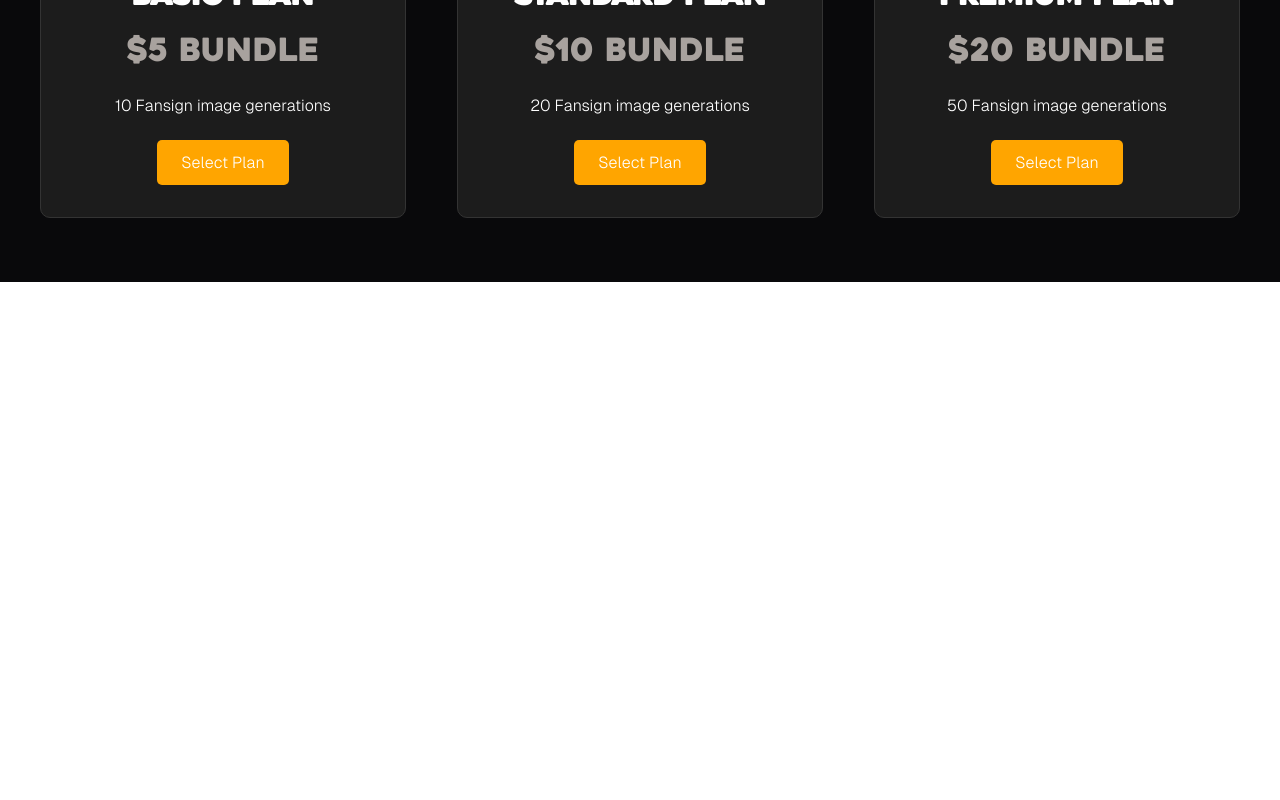
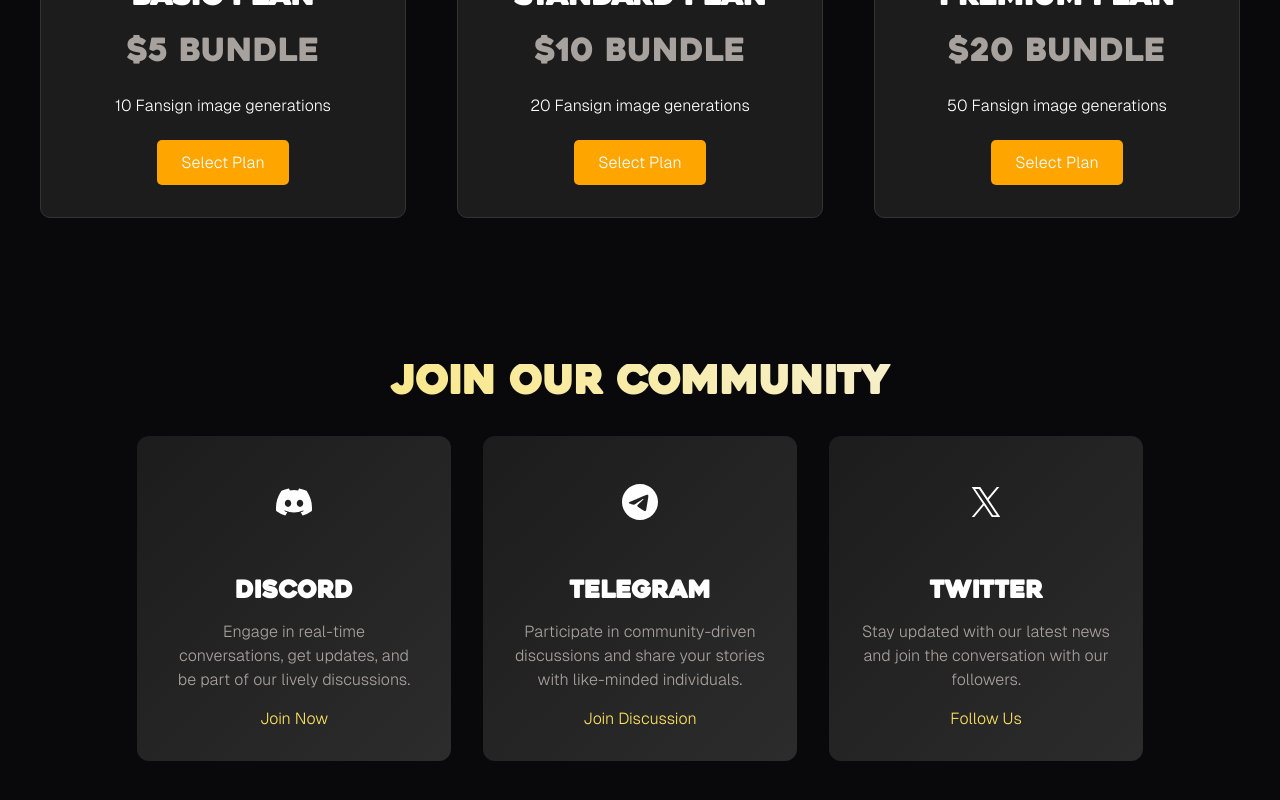
Before and after one commit to profsleezy/fakez, a React (Create React App) app: page / in a window 1280 px wide. Shown: the part 1818-2618 px from the top of the page. Before the commit the page ends 2100 px from the top, so only its background shows below. Built offline with nearby package versions, Linux system fonts and the light colour scheme.

Commit message:
"Updated CommunitySection component with new design and icons"

```diff
--- a/src/App.js
+++ b/src/App.js
@@ -4,6 +4,7 @@ import HeroSection from './components/HeroSection';
 import Header from "./components/Header";
 import About from "./components/AboutSection";
 import Pricing from "./components/PricingSection";
+import Community from "./components/CommunitySection";
 
 function App() {
   return (
@@ -12,6 +13,7 @@ function App() {
       <HeroSection />
       <About />
       <Pricing />
+      <Community />
     </div>
   );
 }
--- a/src/components/CommunitySection.css
+++ b/src/components/CommunitySection.css
@@ -14,39 +14,48 @@
     -webkit-text-fill-color: transparent;
   }
 
-  .community-container {
+  .platform-pillars {
     display: flex;
     flex-wrap: wrap;
-    gap: 1.5rem;
     justify-content: center;
+    gap: 2rem;
   }
 
-  .community-card {
-    background-color: #1c1c1c;
-    border-radius: 10px;
-    padding: 1.5rem;
-    color: white;
+  .platform-pillar {
+    background: linear-gradient(135deg, #1c1c1c, #2c2c2c);
+    border-radius: 12px;
+    padding: 2rem;
+    width: 250px;
     text-align: center;
-    width: 250px;
-    box-shadow: 0 4px 8px rgba(0, 0, 0, 0.2);
+    position: relative;
+    overflow: hidden;
+    transition: transform 0.3s ease, box-shadow 0.3s ease;
   }
 
-  .community-icon {
+  .platform-pillar:hover {
+    transform: scale(1.05);
+    box-shadow: 0 8px 16px rgba(0, 0, 0, 0.3);
+  }
+
+  .pillar-icon {
     margin-bottom: 1rem;
+    border-radius: 50%;
+    padding: 1rem;
+    display: inline-block;
   }
 
   .icon {
-    height: 40px;
+    height: 50px;
     width: auto;
   }
 
-  .community-card h3 {
+  .platform-pillar h3 {
     font-family: 'Heavitas', sans-serif;
     margin-bottom: 1rem;
     font-size: 1.5rem;
   }
 
-  .community-card p {
+  .platform-pillar p {
     font-family: 'Geist', sans-serif;
     font-size: 1rem;
     line-height: 1.5;
@@ -54,7 +63,7 @@
     margin-bottom: 1rem;
   }
 
-  .community-link {
+  .pillar-link {
     font-family: 'Geist', sans-serif;
     font-size: 1rem;
     color: #FDE35E;
@@ -62,6 +71,6 @@
     transition: color 0.3s ease;
   }
 
-  .community-link:hover {
+  .pillar-link:hover {
     color: #F3F4F6;
   }
--- a/src/components/CommunitySection.js
+++ b/src/components/CommunitySection.js
@@ -5,42 +5,30 @@ const CommunitySection = () => {
   return (
     <section className="community-section" id="communities">
       <h2 className="community-title">Join Our Community</h2>
-      <div className="community-container">
-        <div className="community-card">
-          <div className="community-icon">
-            {/* Example icons, replace with actual SVGs or image URLs */}
-            <img src="/icons/discord-icon.svg" alt="Discord" className="icon" />
+      <div className="platform-pillars">
+        <div className="platform-pillar">
+          <div className="pillar-icon">
+          <svg xmlns="http://www.w3.org/2000/svg" width="36" height="36" viewBox="0 0 24 24" fill="currentColor" stroke-width="2" class="ai ai-DiscordFill"><path d="M20.317 4.492c-1.53-.69-3.17-1.2-4.885-1.49a.075.075 0 0 0-.079.036c-.21.369-.444.85-.608 1.23a18.566 18.566 0 0 0-5.487 0 12.36 12.36 0 0 0-.617-1.23A.077.077 0 0 0 8.562 3c-1.714.29-3.354.8-4.885 1.491a.07.07 0 0 0-.032.027C.533 9.093-.32 13.555.099 17.961a.08.08 0 0 0 .031.055 20.03 20.03 0 0 0 5.993 2.98.078.078 0 0 0 .084-.026c.462-.62.874-1.275 1.226-1.963.021-.04.001-.088-.041-.104a13.201 13.201 0 0 1-1.872-.878.075.075 0 0 1-.008-.125c.126-.093.252-.19.372-.287a.075.075 0 0 1 .078-.01c3.927 1.764 8.18 1.764 12.061 0a.075.075 0 0 1 .079.009c.12.098.245.195.372.288a.075.075 0 0 1-.006.125c-.598.344-1.22.635-1.873.877a.075.075 0 0 0-.041.105c.36.687.772 1.341 1.225 1.962a.077.077 0 0 0 .084.028 19.963 19.963 0 0 0 6.002-2.981.076.076 0 0 0 .032-.054c.5-5.094-.838-9.52-3.549-13.442a.06.06 0 0 0-.031-.028zM8.02 15.278c-1.182 0-2.157-1.069-2.157-2.38 0-1.312.956-2.38 2.157-2.38 1.21 0 2.176 1.077 2.157 2.38 0 1.312-.956 2.38-2.157 2.38zm7.975 0c-1.183 0-2.157-1.069-2.157-2.38 0-1.312.955-2.38 2.157-2.38 1.21 0 2.176 1.077 2.157 2.38 0 1.312-.946 2.38-2.157 2.38z"/></svg>
           </div>
           <h3>Discord</h3>
-          <p>Join our Discord server to chat with other members and get the latest updates.</p>
-          <a href="https://discord.gg/your-invite-link" className="community-link">Join Discord</a>
+          <p>Engage in real-time conversations, get updates, and be part of our lively discussions.</p>
+          <a href="https://discord.gg/" className="pillar-link">Join Now</a>
         </div>
-        <div className="community-card">
-          <div className="community-icon">
-            {/* Example icons, replace with actual SVGs or image URLs */}
-            <img src="/icons/reddit-icon.svg" alt="Reddit" className="icon" />
+        <div className="platform-pillar">
+          <div className="pillar-icon">
+          <svg xmlns="http://www.w3.org/2000/svg" width="36" height="36" viewBox="0 0 24 24" fill="currentColor" stroke-width="2" class="ai ai-TelegramFill"><g clip-path="url(#clip0_331_272)"><path fill-rule="evenodd" clip-rule="evenodd" d="M24 12c0 6.627-5.373 12-12 12S0 18.627 0 12 5.373 0 12 0s12 5.373 12 12zM12.43 8.859c-1.167.485-3.5 1.49-6.998 3.014-.568.226-.866.447-.893.663-.046.366.412.51 1.034.705.085.027.173.054.263.084.613.199 1.437.432 1.865.441.389.008.823-.152 1.302-.48 3.268-2.207 4.955-3.322 5.061-3.346.075-.017.179-.039.249.024.07.062.063.18.056.212-.046.193-1.84 1.862-2.77 2.726-.29.269-.495.46-.537.504-.094.097-.19.19-.282.279-.57.548-.996.96.024 1.632.49.323.882.59 1.273.856.427.291.853.581 1.405.943.14.092.274.187.405.28.497.355.944.673 1.496.623.32-.03.652-.331.82-1.23.397-2.126 1.179-6.73 1.36-8.628a2.111 2.111 0 0 0-.02-.472.506.506 0 0 0-.172-.325c-.143-.117-.365-.142-.465-.14-.451.008-1.143.249-4.476 1.635z"/></g><defs><clipPath id="clip0_331_272"><rect width="24" height="24"/></clipPath></defs></svg>
           </div>
-          <h3>Reddit</h3>
-          <p>Visit our subreddit to participate in discussions and share your experiences.</p>
-          <a href="https://reddit.com/r/your-subreddit" className="community-link">Visit Reddit</a>
+          <h3>Telegram</h3>
+          <p>Participate in community-driven discussions and share your stories with like-minded individuals.</p>
+          <a href="https://telegram.com/" className="pillar-link">Join Discussion</a>
         </div>
-        <div className="community-card">
-          <div className="community-icon">
-            {/* Example icons, replace with actual SVGs or image URLs */}
-            <img src="/icons/twitter-icon.svg" alt="Twitter" className="icon" />
+        <div className="platform-pillar">
+          <div className="pillar-icon">
+          <svg xmlns="http://www.w3.org/2000/svg" width="36" height="36" viewBox="0 0 24 24" fill="currentColor" stroke-width="2" class="ai ai-XFill"><path d="M13.808 10.469L20.88 2h-1.676l-6.142 7.353L8.158 2H2.5l7.418 11.12L2.5 22h1.676l6.486-7.765L15.842 22H21.5l-7.693-11.531zm-2.296 2.748l-.752-1.107L4.78 3.3h2.575l4.826 7.11.751 1.107 6.273 9.242h-2.574l-5.12-7.541z"/></svg>
           </div>
           <h3>Twitter</h3>
-          <p>Follow us on Twitter for updates and announcements.</p>
-          <a href="https://twitter.com/your-twitter-handle" className="community-link">Follow Twitter</a>
-        </div>
-        <div className="community-card">
-          <div className="community-icon">
-            {/* Example icons, replace with actual SVGs or image URLs */}
-            <img src="/icons/facebook-icon.svg" alt="Facebook" className="icon" />
-          </div>
-          <h3>Facebook</h3>
-          <p>Like our Facebook page to stay connected and receive news.</p>
-          <a href="https://facebook.com/your-facebook-page" className="community-link">Like Facebook</a>
+          <p>Stay updated with our latest news and join the conversation with our followers.</p>
+          <a href="https://twitter.com/" className="pillar-link">Follow Us</a>
         </div>
       </div>
     </section>
```
Also changed, not shown: src/components/CTASection.js (added).
